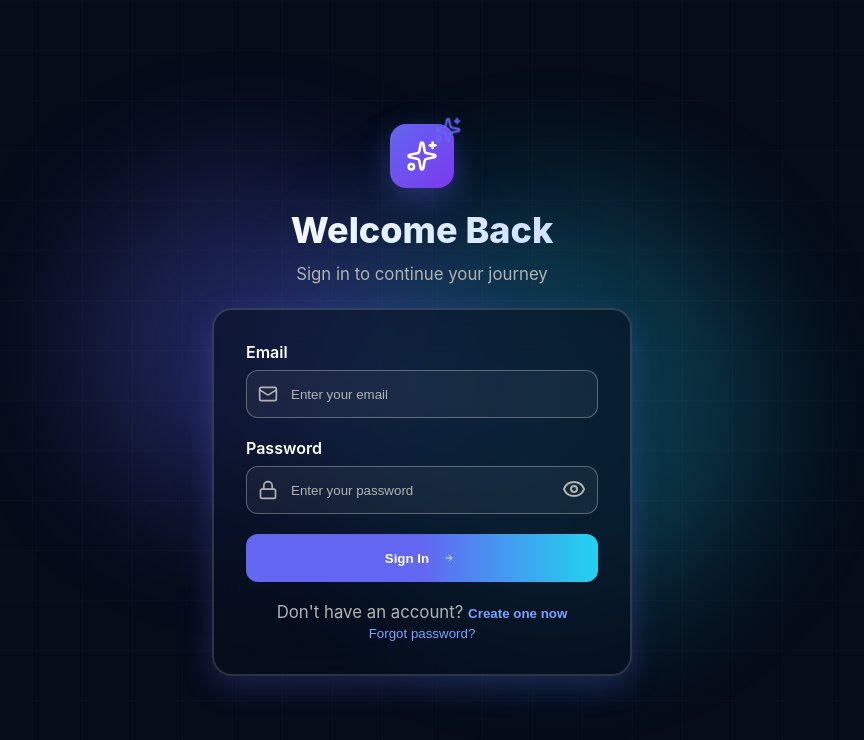
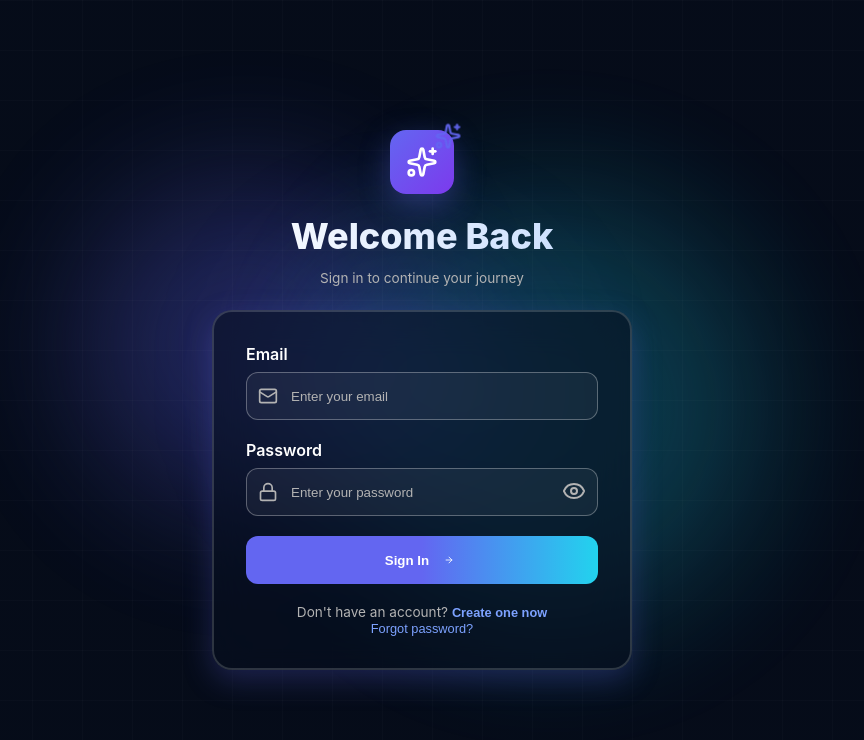
Before and after one commit to intervieweasy-io/karyo-web-application, a Next.js app: page /login in a window 1280 px wide. Shown: the top 740 px of the page, without its empty margins (218-1082 px from the left). Built offline with nearby package versions, Linux system fonts and the light colour scheme.

Commit message:
some fixes

```diff
--- a/src/app/login/login.css
+++ b/src/app/login/login.css
@@ -163,7 +163,7 @@ body {
 .muted {
     margin: 0;
     color: var(--muted);
-    font-size: 1.05rem
+    font-size: 0.85rem
 }
 
 /* card (glass + glow) */
@@ -301,7 +301,8 @@ body {
     text-decoration: none;
     background: none;
     border: none;
-    transition: color .2s
+    transition: color .2s;
+    font-size : 0.8rem;
 }
 
 .link:hover {
--- a/src/app/tracker/components/VoiceControl.tsx
+++ b/src/app/tracker/components/VoiceControl.tsx
@@ -435,7 +435,7 @@ const VoiceControl = ({ jobs, onMove }: VoiceControlProps) => {
                 setApplyError("Please provide a command before running it.");
                 return;
             }
-            const requestId = pendingRequestId ?? generateRequestId();
+            const requestId = generateRequestId();
             setIsApplying(true);
             setApplyError(null);
             try {
```
